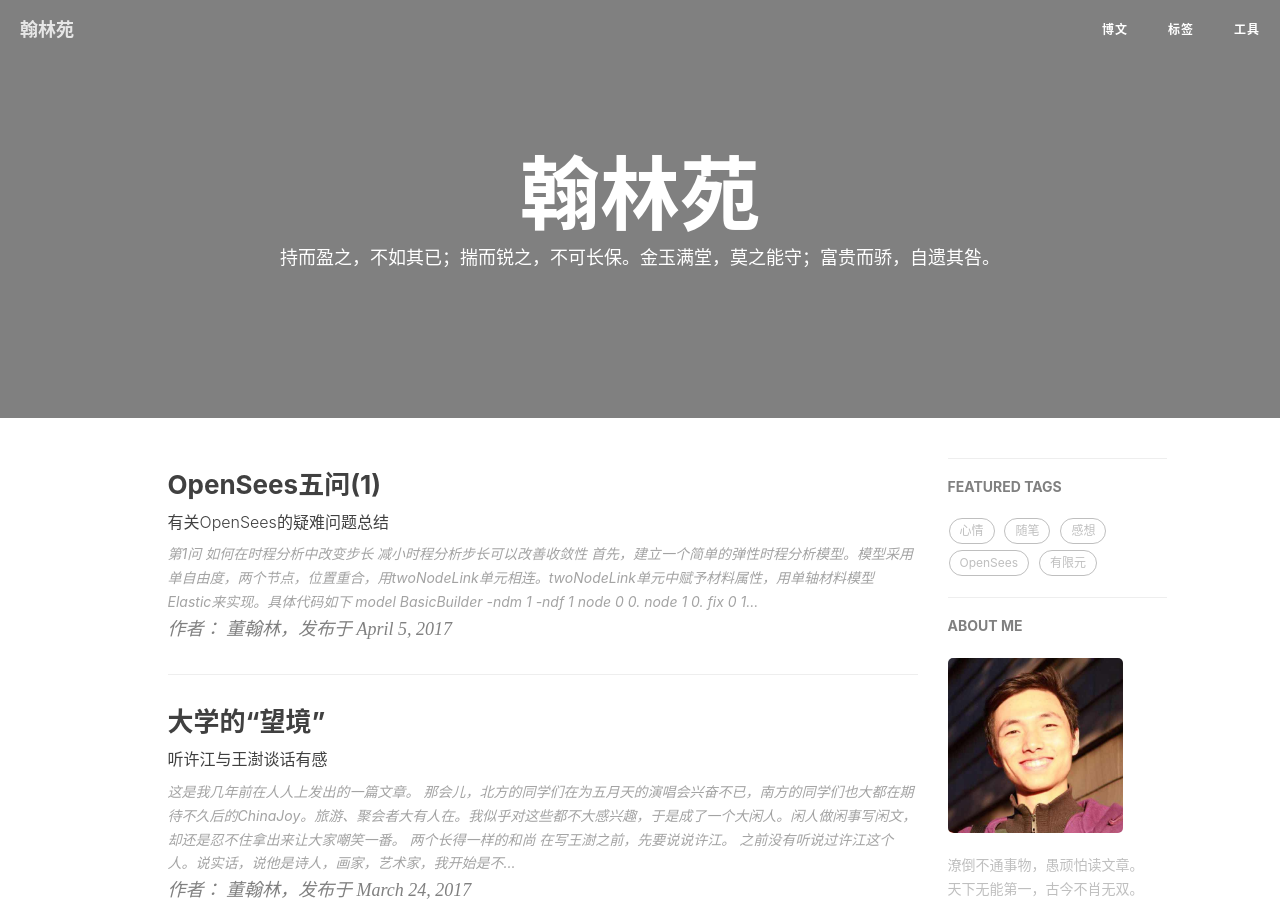
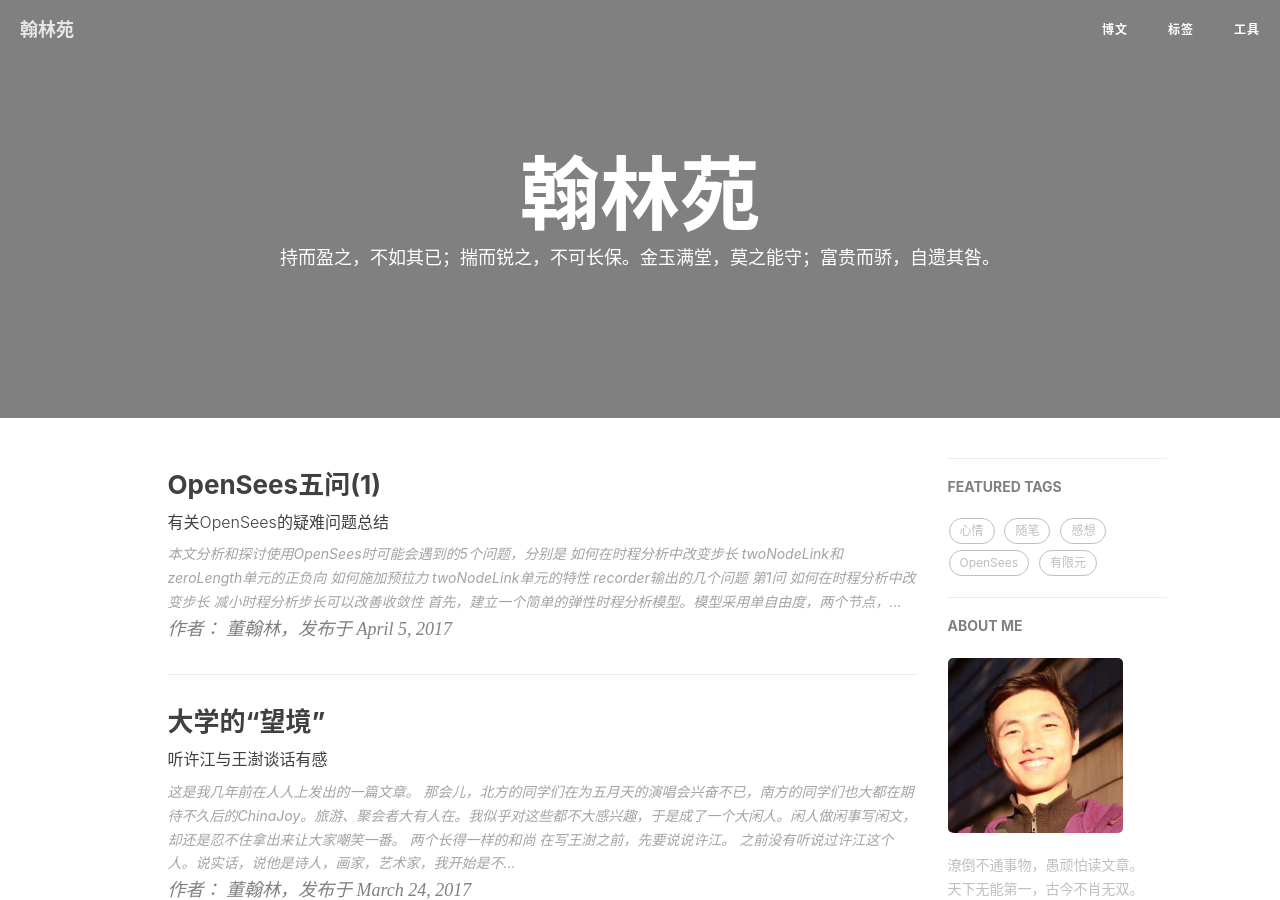
Before and after one commit to Hanlin-Dong/Hanlin-Dong.github.io, a Jekyll site: the page built from index.html, in a window 1280 px wide and 900 px high. Built offline with Jekyll 4.4.1, drawn with Linux system fonts in a browser that asks for light colours; nearby versions of some CDN libraries; the list of posts is cut into pages by our own code; comment, search, counter and statistics services are not loaded.

Commit message:
add catalog to opensees 5questions

```diff
--- a/_posts/2017-04-05-opensees-5questions-1.markdown
+++ b/_posts/2017-04-05-opensees-5questions-1.markdown
@@ -10,6 +10,23 @@ tags:
     -   OpenSees
     -   有限元
 ---
+
+本文分析和探讨使用[``OpenSees``][30]时可能会遇到的5个问题，分别是
+
+1. 如何在时程分析中改变步长
+2. [``twoNodeLink``][31]和[``zeroLength``][32]单元的正负向
+3. 如何施加预拉力
+4. [``twoNodeLink``][31]单元的特性
+5. [``recorder``][33]输出的几个问题
+
+
+[30]: http://opensees.berkeley.edu
+
+[31]: http://opensees.berkeley.edu/wiki/index.php/Two_Node_Link_Element
+
+[32]: http://opensees.berkeley.edu/wiki/index.php/ZeroLength_Element
+
+[33]: http://opensees.berkeley.edu/wiki/index.php/Recorder_Command
 
 ## 第1问 如何在时程分析中改变步长
 
```
